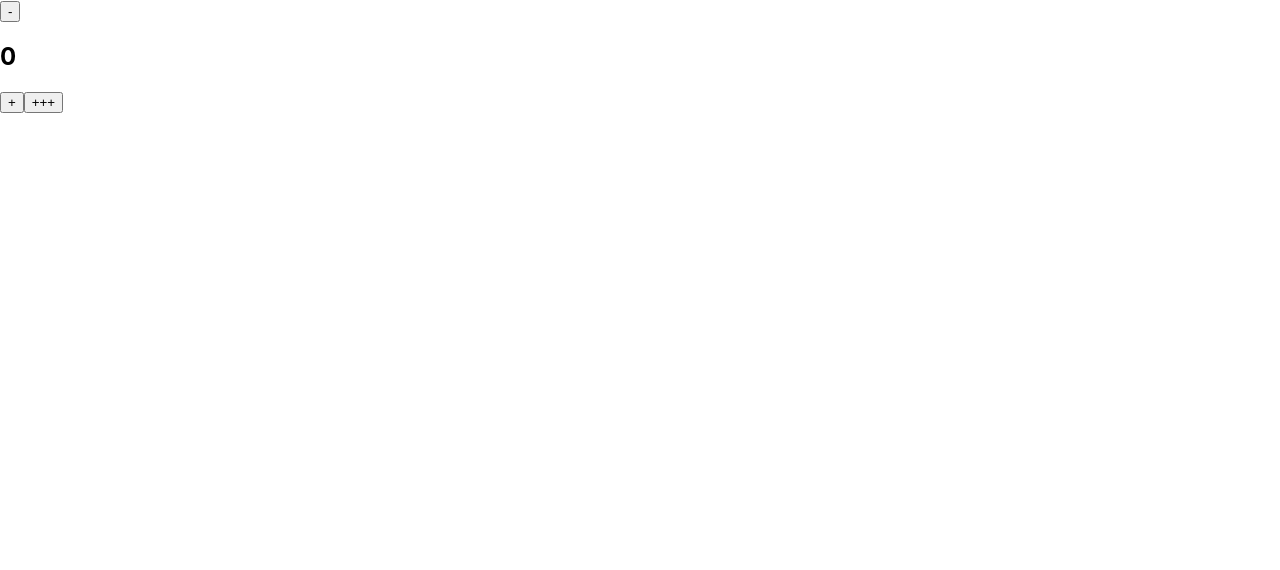
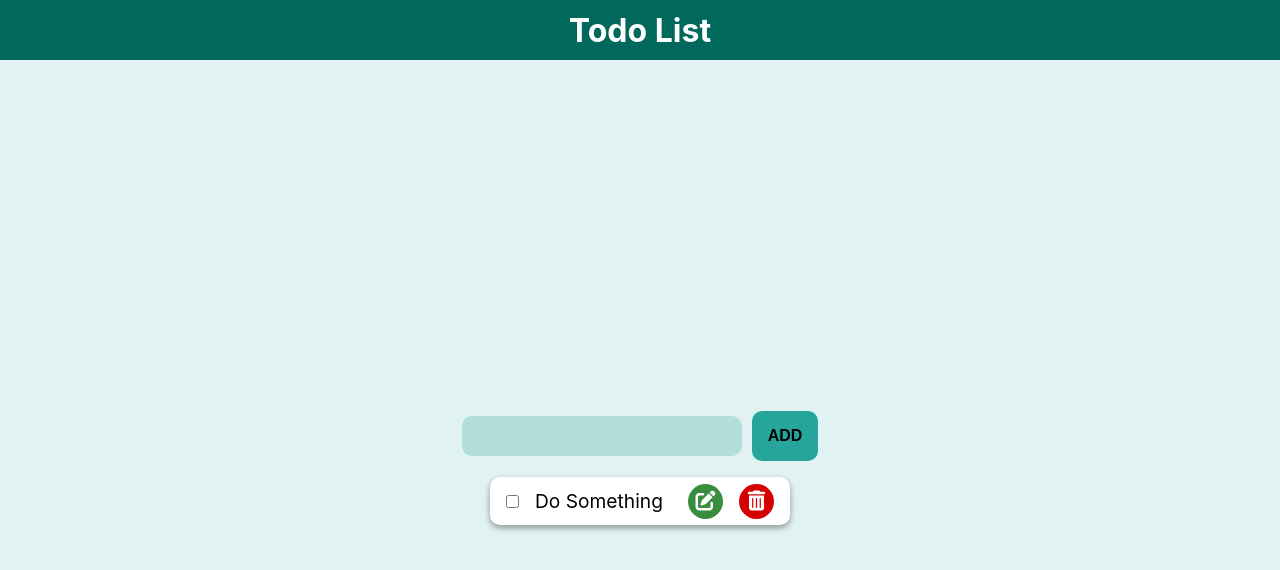
Before and after one commit to GopiBalar/React_l, a React (Create React App) app: page / in a window 1280 px wide. Shown: the top 570 px of the page. Built offline with nearby package versions, Linux system fonts and the light colour scheme.

Commit message:
Todo List

```diff
--- a/public/index.html
+++ b/public/index.html
@@ -12,12 +12,15 @@
     <link rel="apple-touch-icon" href="%PUBLIC_URL%/logo192.png" />
 
     <link rel="manifest" href="%PUBLIC_URL%/manifest.json" />
+    <link
+      rel="stylesheet"
+      href="https://cdnjs.cloudflare.com/ajax/libs/font-awesome/6.5.1/css/all.min.css"
+    />
 
     <title>React App</title>
   </head>
   <body>
     <noscript>You need to enable JavaScript to run this app.</noscript>
     <div id="root"></div>
-
   </body>
 </html>
--- /dev/null
+++ b/src/Components/HooksExample/useReducer/todo-List/TodoList.jsx
@@ -0,0 +1,60 @@
+import React, { useReducer } from "react";
+import TodoNav from "./TodoNav";
+import AddTask from "./addTask.jsx/AddTask";
+import List from "./list/List";
+import styles from "../../../../styles/hooksExample/todoList.module.css";
+
+export const ACTIONS = {
+  ADD: "ADD",
+  UPDATE: "UPDATE",
+  DELETE: "DELETE",
+};
+
+const initialState = [
+  {
+    id: Date.now(),
+    task: "Do Something",
+    isCompleted: false,
+  },
+];
+
+function reducer(state, action) {
+  switch (action.type) {
+    case ACTIONS.ADD:
+      return [...state, action.payload];
+
+    case ACTIONS.UPDATE:
+      return state.map(function (value) {
+        if (value.id === action.payload) {
+          return { ...value, isCompleted: !value.isCompleted };
+        }
+        return value;
+      });
+
+    case ACTIONS.DELETE:
+      return state.filter(function (value) {
+        if (value.id === action.payload) {
+          return false;
+        }
+        return true;
+      });
+
+    default:
+      return state;
+  }
+}
+
+function TodoList() {
+  const [todos, dispatch] = useReducer(reducer, initialState);
+
+  return (
+    <div className={styles.todoListContainer}>
+      <TodoNav />
+      <AddTask dispatch={dispatch} />
+      <List todos={todos} dispatch={dispatch} />
+    </div>
+  );
+}
+
+export default TodoList;
+// Chai aur Code
--- /dev/null
+++ b/src/Components/HooksExample/useReducer/todo-List/TodoNav.jsx
@@ -0,0 +1,12 @@
+import React from "react";
+import styles from "../../../../styles/hooksExample/todoNav.module.css";
+
+function TodoNav() {
+  return (
+    <div className={styles.todoNavContainer}>
+      <h1>Todo List</h1>
+    </div>
+  );
+}
+
+export default TodoNav;
--- /dev/null
+++ b/src/Components/HooksExample/useReducer/todo-List/addTask.jsx/AddTask.jsx
@@ -0,0 +1,29 @@
+import React, { useState } from "react";
+import { ACTIONS } from "../TodoList";
+import styles from "../../../../../styles/hooksExample/addTask.module.css";
+
+function AddTask(props) {
+  const { dispatch } = props;
+  const [task, setTask] = useState("");
+
+  function handleChange(e) {
+    setTask(e.target.value);
+  }
+
+  function handleClick() {
+    dispatch({
+      type: ACTIONS.ADD,
+      payload: { id: Date.now(), task, isCompleted: false },
+    });
+    setTask("");
+    // ye setTask handleChange se value pass hone ke bad input blank krne ke liye hai our input me value={task} bhi
+  }
+  return (
+    <div className={styles.addTaskContainer}>
+      <input type="text" onChange={handleChange} value={task} />
+      <button onClick={handleClick}>ADD</button>
+    </div>
+  );
+}
+
+export default AddTask;
--- /dev/null
+++ b/src/Components/HooksExample/useReducer/todo-List/list/List.jsx
@@ -0,0 +1,16 @@
+import React from "react";
+import ListItem from "./ListItem";
+import styles from "../../../../../styles/hooksExample/list.module.css";
+
+function List(props) {
+  const { todos, dispatch } = props;
+  return (
+    <div className={styles.listContainer}>
+      {todos.map(function (todo, index) {
+        return <ListItem key={index} todo={todo} dispatch={dispatch} />;
+      })}
+    </div>
+  );
+}
+
+export default List;
--- /dev/null
+++ b/src/Components/HooksExample/useReducer/todo-List/list/ListItem.jsx
@@ -0,0 +1,36 @@
+import React from "react";
+import { ACTIONS } from "../TodoList";
+import styles from "../../../../../styles/hooksExample/list.module.css";
+
+function ListItem(props) {
+  const { todo, dispatch } = props;
+  const { id, task, isCompleted } = todo;
+
+  function handleChange() {
+    dispatch({ type: ACTIONS.UPDATE, payload: id });
+  }
+
+  function handleDelete() {
+    dispatch({ type: ACTIONS.DELETE, payload: id });
+  }
+  return (
+    <div className={styles.listItemContainer}>
+      <input
+        type="checkbox"
+        checked={isCompleted}
+        onChange={handleChange}
+        className={styles.btnUpdate}
+      />
+      <p className={styles.listItemTask}>{task}</p>
+      <button className={styles.btnEdit}>
+        <i className="fa-solid fa-pen-to-square"></i>
+      </button>
+
+      <button onClick={handleDelete} className={styles.btnDelete}>
+        <i className="fa-sharp fa-solid fa-trash-can"></i>
+      </button>
+    </div>
+  );
+}
+
+export default ListItem;
--- a/src/Pages/Main.jsx
+++ b/src/Pages/Main.jsx
@@ -1,14 +1,17 @@
 import React from "react";
-import Component1 from "../Components/HooksExample/useContext/Component1";
-import Theme from "../Components/HooksExample/useContext/Theme";
-import UseReducer from "../Components/HooksExample/useReducer/UseReducer";
+// import Component1 from "../Components/HooksExample/useContext/Component1";
+// import Theme from "../Components/HooksExample/useContext/Theme";
+// import UseReducer from "../Components/HooksExample/useReducer/UseReducer";
+import TodoList from "../Components/HooksExample/useReducer/todo-List/TodoList";
 
 function Main() {
-  return (
-    <Theme>
-      <UseReducer />
-    </Theme>
-  );
+  // return (
+  //   <Theme>
+  //     <UseReducer />
+  //   </Theme>
+  // );
+
+  return <TodoList />;
 }
 
 export default Main;
--- a/src/index.css
+++ b/src/index.css
@@ -1,13 +1,21 @@
 body {
   margin: 0;
-  font-family: -apple-system, BlinkMacSystemFont, 'Segoe UI', 'Roboto', 'Oxygen',
-    'Ubuntu', 'Cantarell', 'Fira Sans', 'Droid Sans', 'Helvetica Neue',
+  padding: 0;
+  box-sizing: border-box;
+  font-family: -apple-system, BlinkMacSystemFont, "Segoe UI", "Roboto", "Oxygen",
+    "Ubuntu", "Cantarell", "Fira Sans", "Droid Sans", "Helvetica Neue",
     sans-serif;
   -webkit-font-smoothing: antialiased;
   -moz-osx-font-smoothing: grayscale;
 }
 
 code {
-  font-family: source-code-pro, Menlo, Monaco, Consolas, 'Courier New',
+  font-family: source-code-pro, Menlo, Monaco, Consolas, "Courier New",
     monospace;
 }
+
+* {
+  padding: 0px;
+  margin: 0px;
+  box-sizing: border-box;
+}
--- /dev/null
+++ b/src/styles/hooksExample/addTask.module.css
@@ -0,0 +1,30 @@
+.addTaskContainer {
+  display: flex;
+  justify-content: center;
+  align-items: center;
+  padding: 1rem;
+  border-radius: 32px;
+  gap: 10px;
+}
+
+.addTaskContainer input {
+  flex-grow: 1;
+  border-radius: 10px;
+  border: none;
+  font-size: large;
+  padding: 0.6rem 1.5rem;
+  background-color: #b2dfdb;
+}
+
+.addTaskContainer button {
+  border-radius: 10px;
+  border: none;
+  padding: 1rem;
+  background-color: #26a69a;
+  font-weight: 600;
+  font-size: medium;
+}
+
+.addTaskContainer button:hover {
+  background-color: #00796b;
+}
--- /dev/null
+++ b/src/styles/hooksExample/list.module.css
@@ -0,0 +1,54 @@
+.listContainer {
+  /* padding: 1.5rem; */
+  display: flex;
+  flex-direction: column;
+  gap: 20px;
+  font-size: larger;
+  min-width: 300px;
+}
+
+.listItemContainer {
+  display: flex;
+  align-items: center;
+  gap: 16px;
+  background-color: white;
+  padding: 0.4rem 1rem;
+  box-shadow: rgba(0, 0, 0, 0.16) 0px 3px 6px, rgba(0, 0, 0, 0.23) 0px 3px 6px;
+  /* box-shadow: 0 7px 30px -10px rgba(150, 170, 180, 0.5); */
+  border-radius: 10px;
+}
+.listItemTask {
+  flex-grow: 1;
+}
+.listItemContainer input {
+  padding: 1rem;
+}
+
+.btnEdit,
+.btnDelete {
+  height: 35px;
+  width: 35px;
+  border: none;
+  border-radius: 50%;
+  color: white;
+}
+
+i {
+  font-size: 20px;
+}
+
+.btnEdit {
+  background-color: #388e3c;
+}
+.btnEdit:hover {
+  /* background-color: #1b5e20; */
+  color: black;
+}
+.btnDelete {
+  background-color: #d50000;
+}
+.btnDelete:hover {
+  /* background-color: #d50000; */
+  transition: all 50ms linear;
+  color: black;
+}
--- /dev/null
+++ b/src/styles/hooksExample/todoList.module.css
@@ -0,0 +1,12 @@
+.todoListContainer {
+  position: relative;
+  top: 60px;
+  height: calc(100vh - 60px);
+  background-color: #e0f2f1;
+  display: flex;
+  flex-direction: column;
+  align-items: center;
+  justify-content: center;
+  padding-top: 60px;
+  box-shadow: rgba(50, 50, 93, 0.25) 0px 50px 100px -20px,
+}
--- /dev/null
+++ b/src/styles/hooksExample/todoNav.module.css
@@ -0,0 +1,12 @@
+.todoNavContainer {
+  background-color: #00695c;
+  display: flex;
+  align-items: center;
+  justify-content: center;
+  position: fixed;
+  top: 0;
+  left: 0;
+  right: 0;
+  height: 60px;
+  color: white;
+}
```
